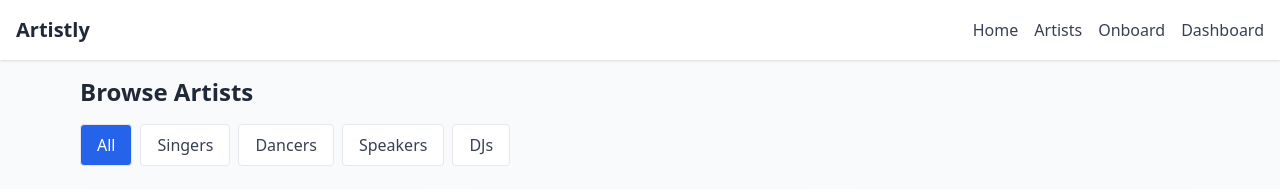
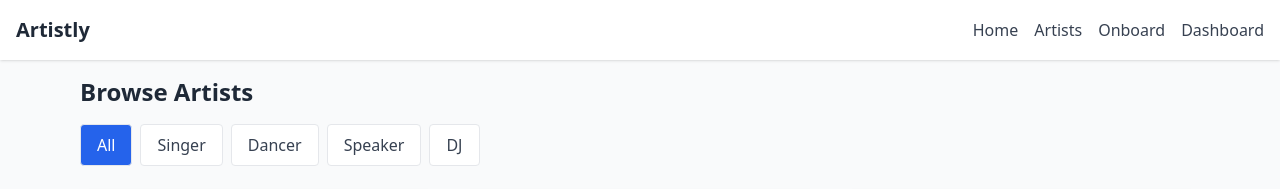
Before and after one commit to PrinceRaj8/artistly, a Next.js app: page /artists in a window 1280 px wide. Shown: the top 189 px of the page. Built offline with nearby package versions, Linux system fonts and the light colour scheme.

Commit message:
Update FilterBlock.tsx

```diff
--- a/components/FilterBlock.tsx
+++ b/components/FilterBlock.tsx
@@ -3,9 +3,9 @@ interface Props {
   setSelectedCategory: (value: string) => void;
 }
 
+const categories = ["All", "Singer", "Dancer", "Speaker", "DJ"];
+
 export default function FilterBlock({ selectedCategory, setSelectedCategory }: Props) {
-  const categories = ["All", "Singers", "Dancers", "Speakers", "DJs"];
-
   return (
     <div className="flex gap-2 flex-wrap mb-6">
       {categories.map((cat) => (
```
